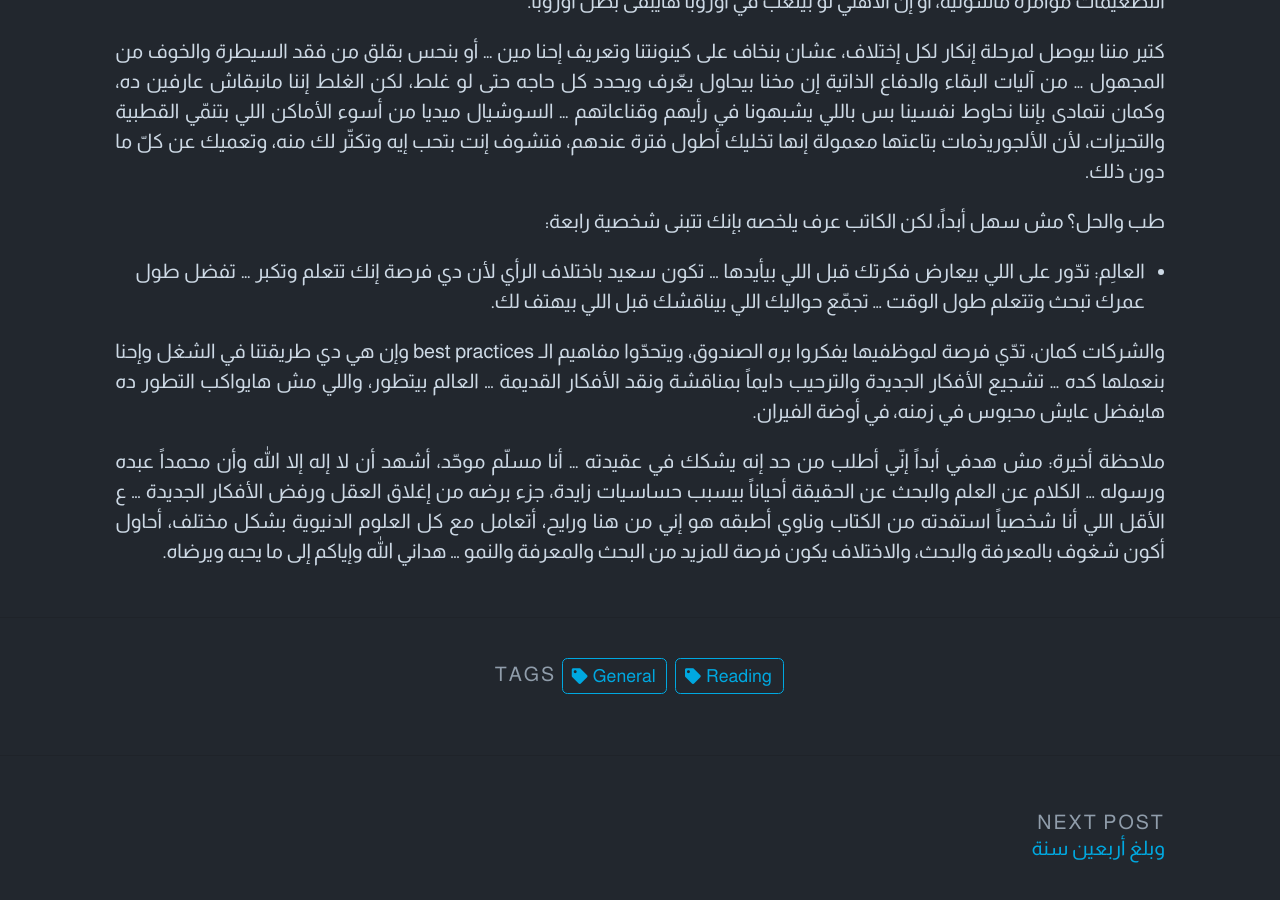
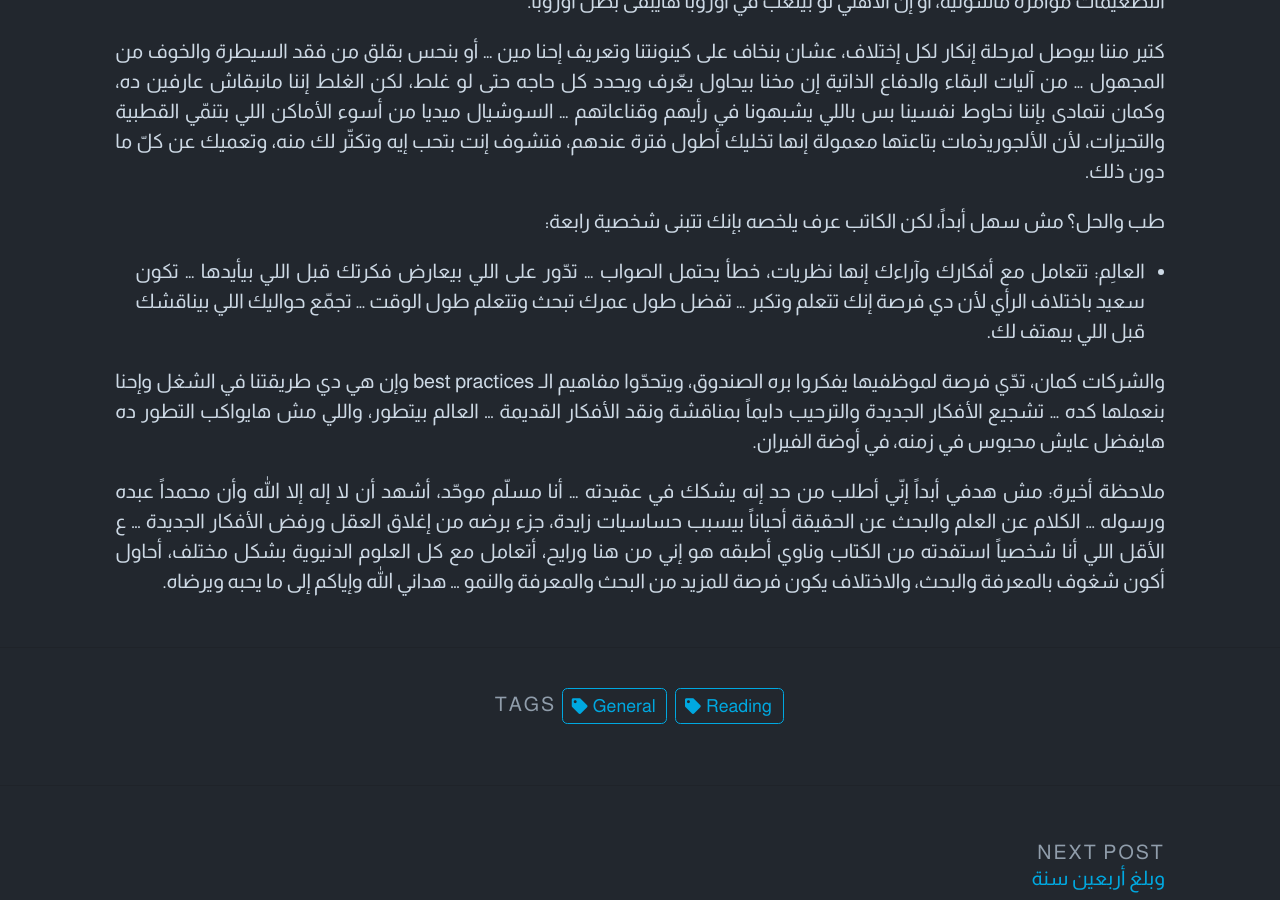
Before and after one commit to mkinawy/mkinawy.github.io, a Jekyll site: the page built from _posts/2023-07-07-think-again.md, in a window 1280 px wide and 900 px high, scrolled down 1243 px. Built offline with Jekyll 4.4.1, drawn with Linux system fonts in a browser that asks for light colours; comment, search, counter and statistics services are not loaded.

Commit message:
scientist

```diff
--- a/_posts/2023-07-07-think-again.md
+++ b/_posts/2023-07-07-think-again.md
@@ -18,6 +18,7 @@ dir: rtl
 كتير من الناس بتدعي إنها منفتحة للجديد والمتغيرات، لكن الحقيقة غير كده خالص ... بل إن كتير من الناس، مثلاً، بتشجع النادي الفلاني مش عشان هو أحسن نادي، لكن عشان نشأوا في أسرة وأصدقاء يشجعوا نفس النادي، وطول الوقت من وهما صغيرين مش بيسمعوا غير كلام حلو عن النادي ده، وكلام وحش عن الأندية التانية ... ولو سألت حد فيهم هايقول إنه بيحب النادي ده بمليء إرادته، وإن مشجعين الأندية التانية مغيبين.
 
 طب لو حاولت تقنعه يشجع نادي تاني؟ أو ع الأقل يغير رأيه في اللي بيشجعوا نادي تاني؟ هاتلاقيه تقمّص شخصية واحد من تلاتة:
+
 -          الواعظ: محاضرات عن جمال النادي وتاريخه وأمجاده ... وعبقرية مشجعيه ، والأمراض الذهنية والتخلف العقلي اللي تخلي حد تاني مايشجعش فريقه
 -          القاضي: ممنوع تخالف تشجيع النادي ... وإلا هايكون مصيرك نكران الأهل والنفي من الشلّة، وفقدك لهويتك وتاريخك
 -          السياسي: حب النادي جزء من حب الوطن، والخونة بس اللي يشجعوا فريق تاني ... مش كده برضه يا -بينادي ع اللوبي اللي بيأيد رأيه عشان الشيطان ابتدى يتمكن منه-
@@ -29,7 +30,8 @@ dir: rtl
 كتير مننا بيوصل لمرحلة إنكار لكل إختلاف، عشان بنخاف على كينونتنا وتعريف إحنا مين ... أو بنحس بقلق من فقد السيطرة والخوف من المجهول ... من آليات البقاء والدفاع الذاتية إن مخنا بيحاول يعّرف ويحدد كل حاجه حتى لو غلط، لكن الغلط إننا مانبقاش عارفين ده، وكمان نتمادى بإننا نحاوط نفسينا بس باللي يشبهونا في رأيهم وقناعاتهم ... السوشيال ميديا من أسوء الأماكن اللي بتنمّي القطبية والتحيزات، لأن الألجوريذمات بتاعتها معمولة إنها تخليك أطول فترة عندهم، فتشوف إنت بتحب إيه وتكتّر لك منه، وتعميك عن كلّ ما دون ذلك.
 
 طب والحل؟ مش سهل أبداً، لكن الكاتب عرف يلخصه بإنك تتبنى شخصية رابعة:
--          العالِم: تدّور على اللي بيعارض فكرتك قبل اللي بيأيدها ... تكون سعيد باختلاف الرأي لأن دي فرصة إنك تتعلم وتكبر ... تفضل طول عمرك تبحث وتتعلم طول الوقت ... تجمّع حواليك اللي بيناقشك قبل اللي بيهتف لك.
+
+-          العالِم: تتعامل مع أفكارك وآراءك إنها نظريات، خطأ يحتمل الصواب … تدّور على اللي بيعارض فكرتك قبل اللي بيأيدها ... تكون سعيد باختلاف الرأي لأن دي فرصة إنك تتعلم وتكبر ... تفضل طول عمرك تبحث وتتعلم طول الوقت ... تجمّع حواليك اللي بيناقشك قبل اللي بيهتف لك.
 
 والشركات كمان، تدّي فرصة لموظفيها يفكروا بره الصندوق، ويتحدّوا مفاهيم الـ best practices وإن هي دي طريقتنا في الشغل وإحنا بنعملها كده ... تشجيع الأفكار الجديدة والترحيب دايماً بمناقشة ونقد الأفكار القديمة ... العالم بيتطور، واللي مش هايواكب التطور ده هايفضل عايش محبوس في زمنه، في أوضة الفيران.
 
```
